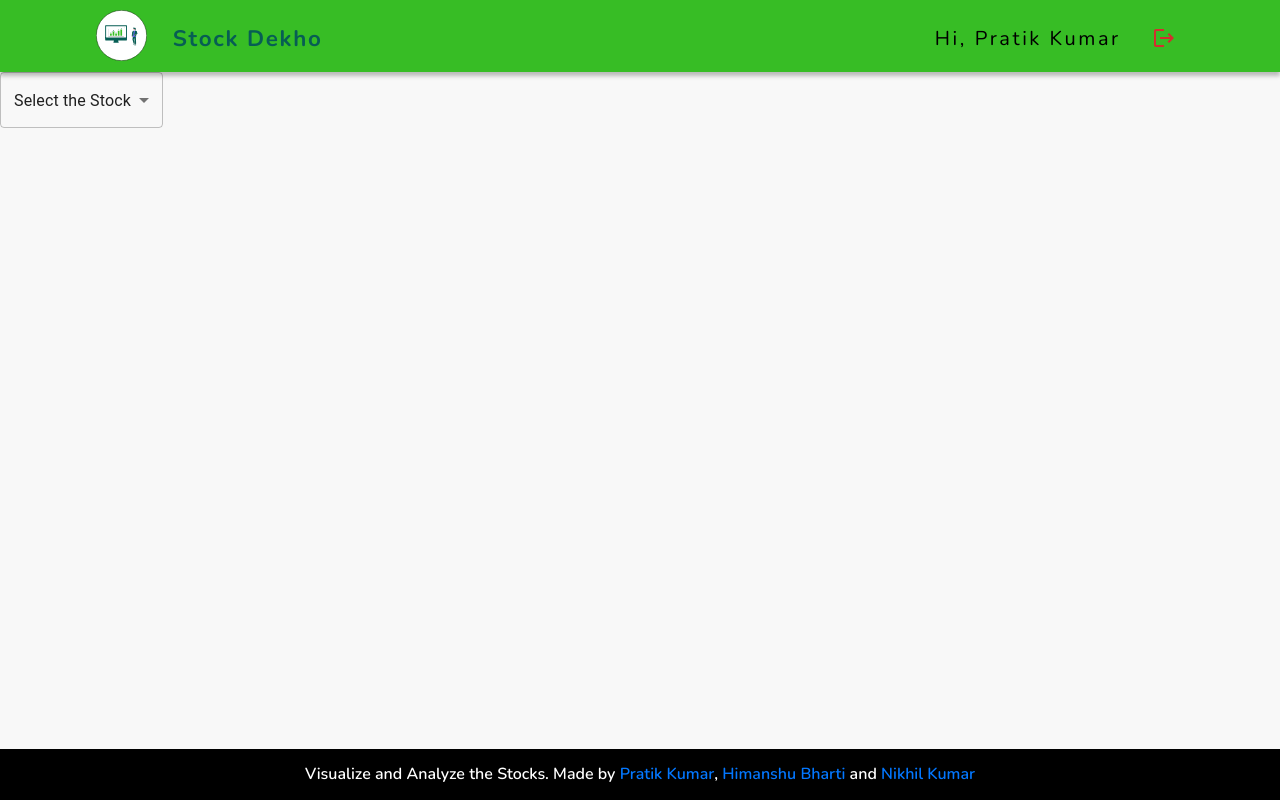
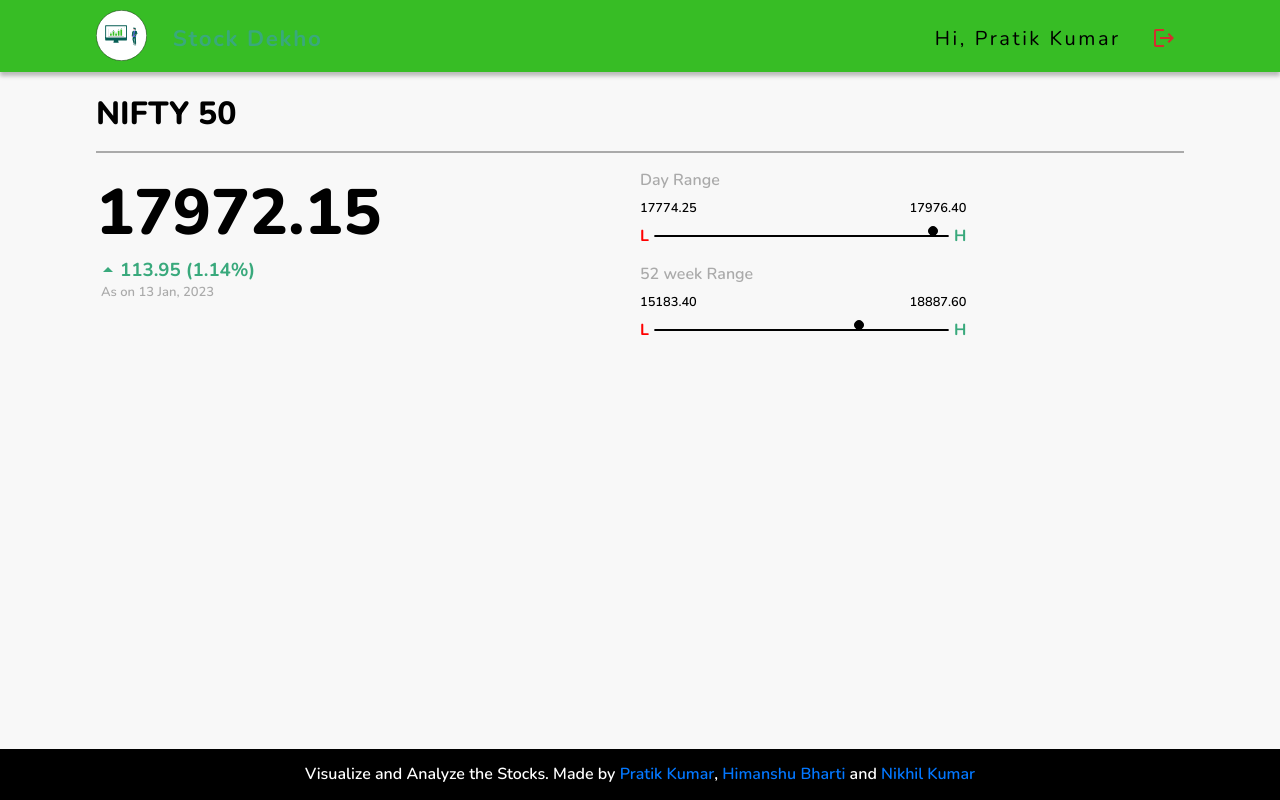
Before and after one commit to Pratik-Kumar-621/KYS, a React (Create React App) app in the folder client/: page /dashboard in a window 1280 px wide. Built offline with nearby package versions, Linux system fonts and the light colour scheme.

Commit message:
added summary

```diff
--- /dev/null
+++ b/client/src/Components/Summary.jsx
@@ -0,0 +1,80 @@
+import React from "react";
+import ArrowDropUpIcon from "@mui/icons-material/ArrowDropUp";
+
+const Summary = ({
+  name,
+  date,
+  price,
+  open,
+  previousClose,
+  dayClose,
+  dayLow,
+  dayHigh,
+  yearLow,
+  yearHigh,
+  yearClose,
+}) => {
+  const changePrice = parseFloat(price) - parseFloat(previousClose);
+
+  return (
+    <div className="summary">
+      <h2>{name}</h2>
+      <hr />
+      <div className="details">
+        <div className="price">
+          <h1>{price}</h1>
+          <h3 className={`${changePrice > 0 ? "green" : "red"} growth`}>
+            <ArrowDropUpIcon />
+            {changePrice.toFixed(2)} ({(changePrice / 100).toFixed(2)}%)
+          </h3>
+          <h5>As on {date}</h5>
+        </div>
+
+        <div className="range">
+          <div className="byDay">
+            <h3>Day Range</h3>
+            <div className="data">
+              <h4>{dayLow}</h4>
+              <h4>{dayHigh}</h4>
+            </div>
+
+            <div className="rangeValue">
+              <h4 className="red">L</h4>
+              <input type="range" min={dayLow} max={dayHigh} value={dayClose} />
+              <h4 className="green">H</h4>
+            </div>
+          </div>
+
+          <div className="byYear">
+            <h3>52 week Range</h3>
+
+            <div className="data">
+              <h4>{yearLow}</h4>
+              <h4>{yearHigh}</h4>
+            </div>
+
+            <div className="rangeValue">
+              <h4 className="red">L</h4>
+              <input
+                type="range"
+                min={yearLow}
+                max={yearHigh}
+                value={yearClose}
+              />
+              <h4 className="green">H</h4>
+            </div>
+          </div>
+
+          {/* <div className="returns">
+            <h3>Returns</h3>
+            <h4>
+              YTD <span>3.55%</span>
+            </h4>
+          </div> */}
+        </div>
+      </div>
+    </div>
+  );
+};
+
+export default Summary;
--- a/client/src/Pages/Dashboard.jsx
+++ b/client/src/Pages/Dashboard.jsx
@@ -3,6 +3,7 @@ import { MenuItem, Select } from "@mui/material";
 import React from "react";
 import Footer from "../Components/Footer";
 import Nav from "../Components/Nav";
+import Summary from "../Components/Summary";
 
 const Dashboard = () => {
   const [personName, setPersonName] = React.useState();
@@ -12,7 +13,7 @@ const Dashboard = () => {
     <div className="dashboard full_screen">
       <Nav />
       <div>
-        <Select defaultValue={"hh"} onChange={handleChange}>
+        {/* <Select defaultValue={"hh"} onChange={handleChange}>
           <MenuItem disabled value="hh">
             Select the Stock
           </MenuItem>
@@ -23,7 +24,20 @@ const Dashboard = () => {
           <MenuItem value="EICHERMOT">EICHERMOT</MenuItem>
           <MenuItem value="RELIANCE">RELIANCE</MenuItem>
           <MenuItem value="TATASTEEL">TATASTEEL</MenuItem>
-        </Select>
+        </Select> */}
+        <Summary
+          name="NIFTY 50"
+          date="13 Jan, 2023"
+          price="17972.15"
+          open="17867.50"
+          previousClose="17858.20"
+          dayClose="17969.20"
+          dayLow="17774.25"
+          dayHigh="17976.40"
+          yearLow="15183.40"
+          yearHigh="18887.60"
+          yearClose="17789.54"
+        />
       </div>
       <Footer />
     </div>
--- /dev/null
+++ b/client/src/Styles/_summary.scss
@@ -0,0 +1,87 @@
+.summary {
+  padding: 20px 6rem 0 6rem;
+  h2 {
+    font-size: 2rem;
+    font-weight: 800;
+    margin-bottom: 1rem;
+  }
+  hr {
+    border: 1px solid $light_text;
+    margin-bottom: 1rem;
+  }
+  .details {
+    display: flex;
+    justify-content: space-between;
+
+    .price {
+      width: 50%;
+    }
+    h1 {
+      font-size: 4rem;
+      font-weight: 800;
+    }
+    .growth {
+      display: flex;
+      align-items: center;
+    }
+    h5 {
+      padding-left: 5px;
+      font-size: 13px;
+      font-weight: 600;
+      color: $light_text;
+      margin-bottom: 0.5rem;
+    }
+
+    .range {
+      width: 50%;
+      h3 {
+        font-size: 1rem;
+        font-weight: 600;
+        margin-bottom: 0.5rem;
+        color: $light_text;
+      }
+      .data {
+        width: 60%;
+        display: flex;
+        justify-content: space-between;
+        align-items: center;
+        margin-bottom: 0.5rem;
+        h4 {
+          font-size: 0.8rem;
+          font-weight: 600;
+        }
+      }
+      .rangeValue {
+        width: 60%;
+        display: flex;
+        input[type="range"] {
+          -webkit-appearance: none;
+          width: 100%;
+          margin: 0 5px;
+          background: transparent;
+        }
+
+        input[type="range"]::-webkit-slider-thumb {
+          -webkit-appearance: none;
+          border: 1px solid #000000;
+          height: 10px;
+          width: 10px;
+          border-radius: 50%;
+          background: #000000;
+          margin-top: -10.5px;
+        }
+
+        input[type="range"]::-webkit-slider-runnable-track {
+          width: 100%;
+          height: 2px;
+          background: #000000;
+          border-radius: 1.3px;
+          border: 0.2px solid #010101;
+        }
+      }
+      .byDay {
+        margin-bottom: 1rem;
+      }
+    }
+  }
+}
--- a/client/src/Styles/_variable.scss
+++ b/client/src/Styles/_variable.scss
@@ -1,4 +1,4 @@
-$title_green: #075e54;
+$title_green: #39a97c;
 $light_text: #aaaaaa;
 $red: #ff0000;
 $white: #ffffff;
@@ -7,6 +7,9 @@ $black: #000000;
 
 .red {
   color: $red;
+}
+.green {
+  color: $title_green;
 }
 .center {
   display: flex;
--- a/client/src/Styles/app.scss
+++ b/client/src/Styles/app.scss
@@ -4,6 +4,7 @@
 @import "./nav";
 @import "./error";
 @import "./footer";
+@import "./summary";
 
 * {
   margin: 0;
```
Also changed, not shown: 2 other files (tests, documents, lock files or other folders).
